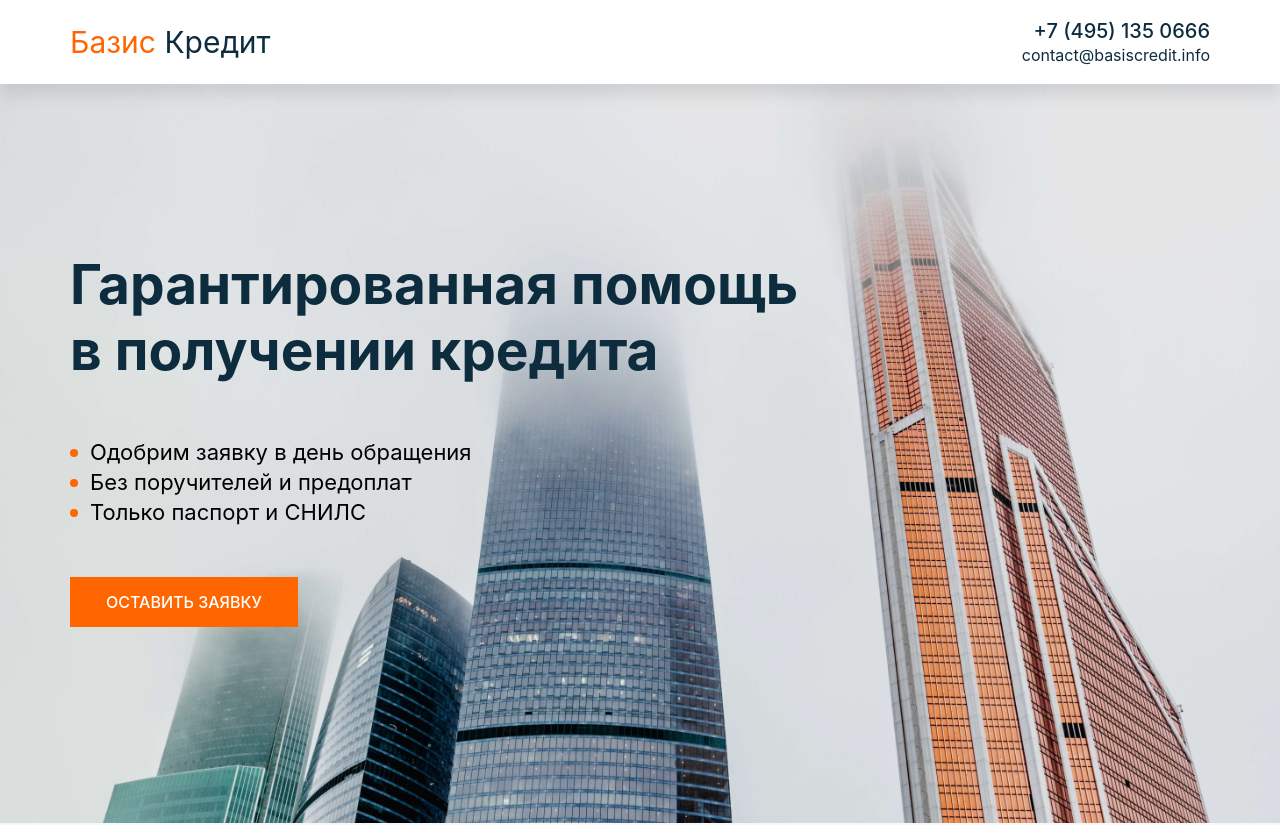
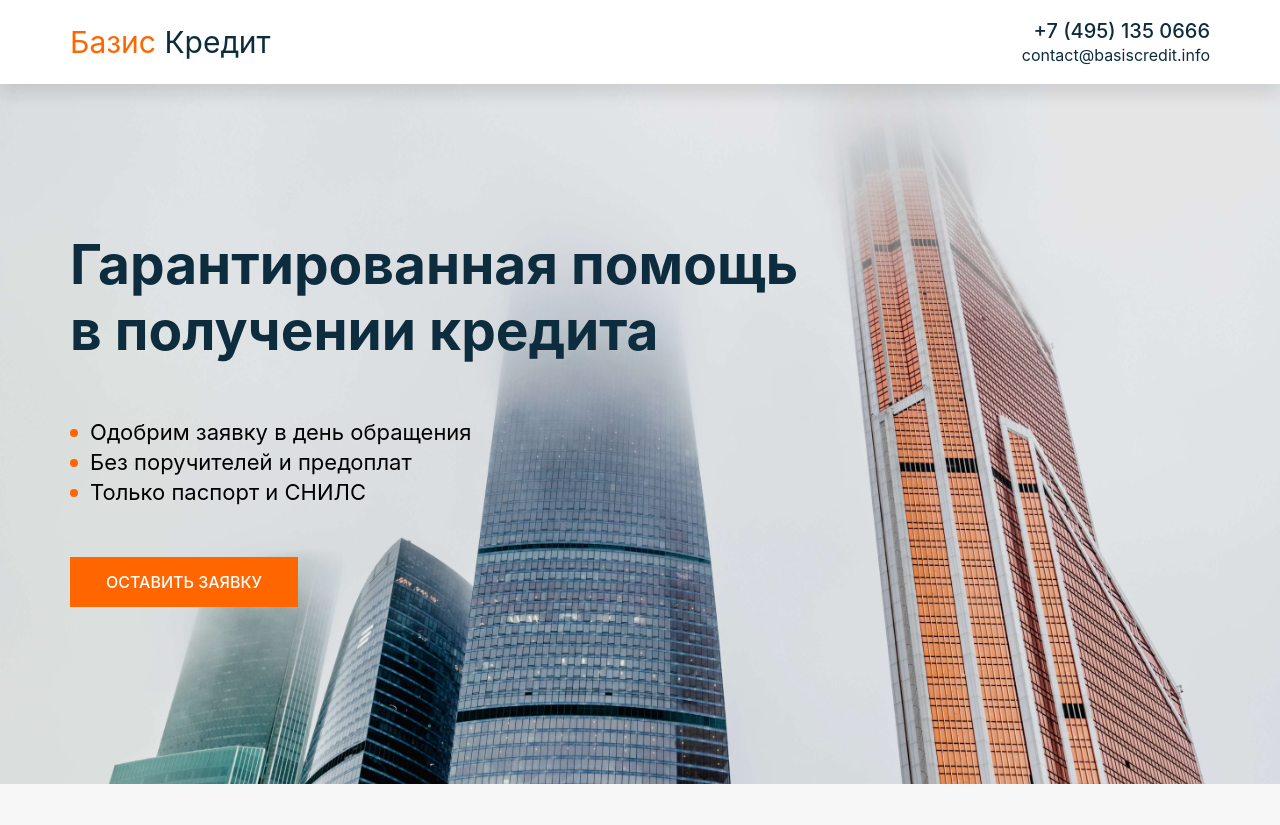
Before and after one commit to Rusaldo/Nuxt, a Nuxt app: page / in a window 1280 px wide. Shown: the top 825 px of the page. Built offline with nearby package versions, Linux system fonts and the light colour scheme.

Commit message:
редирект + минимальная высота hero

```diff
--- a/components/HeroSection.vue
+++ b/components/HeroSection.vue
@@ -47,8 +47,8 @@ export default {
 
 <style lang="scss" scoped>
   .hero {
-    min-height: calc(100vh - 61px);
-    background-color: #f7f7f7;
+    min-height: calc(100vh - 130px);
+    background-color: #f7f7f7 ;
     background-image: url('/moscow-city-dark.jpg'),;
     background-repeat: no-repeat;
     background-position: center center;
--- a/components/form/ApplyForm.vue
+++ b/components/form/ApplyForm.vue
@@ -1,6 +1,5 @@
 <template>
   <form ref="form"
-        action="/"
         class="apply-form"
         data-netlify="true"
         name="apply"
```
